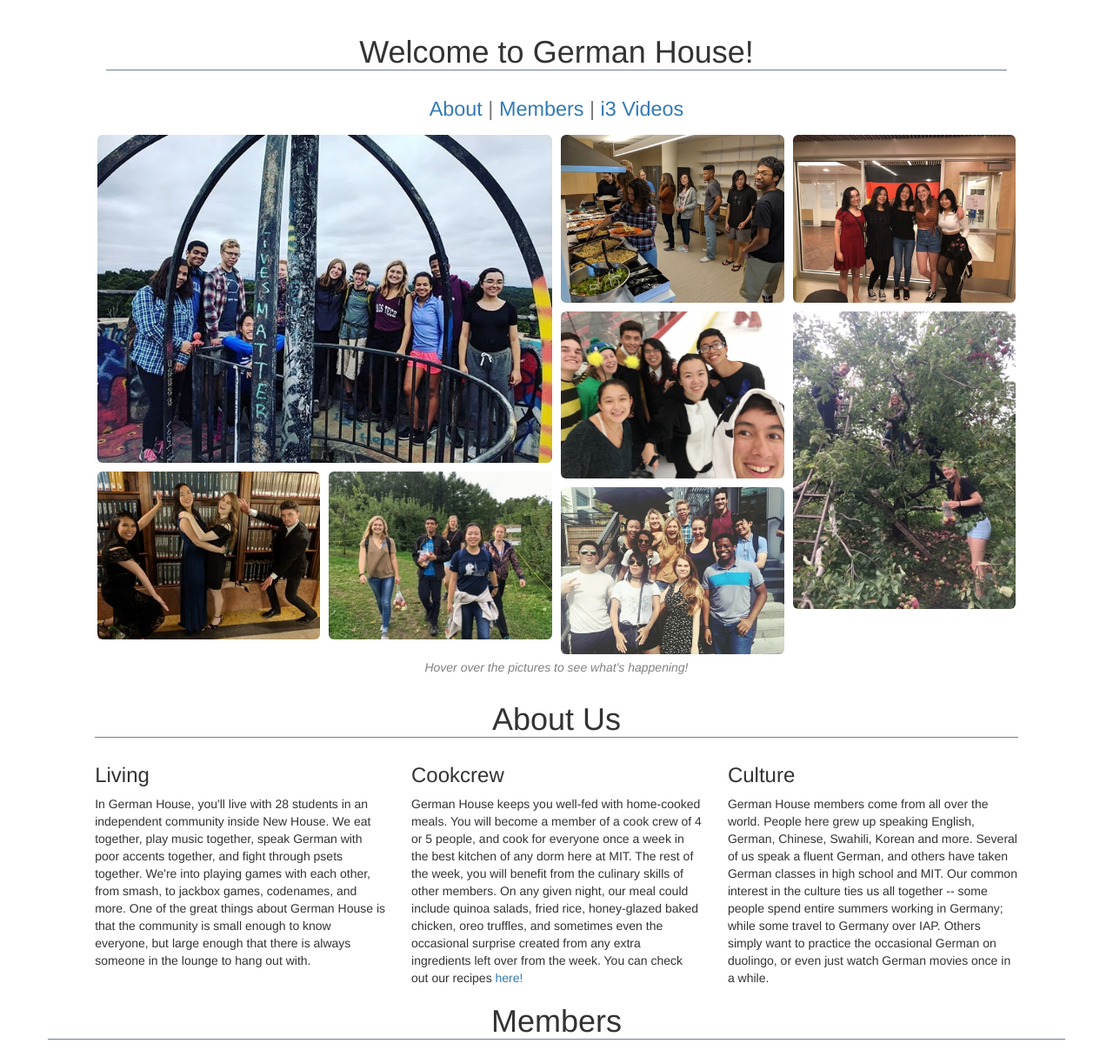
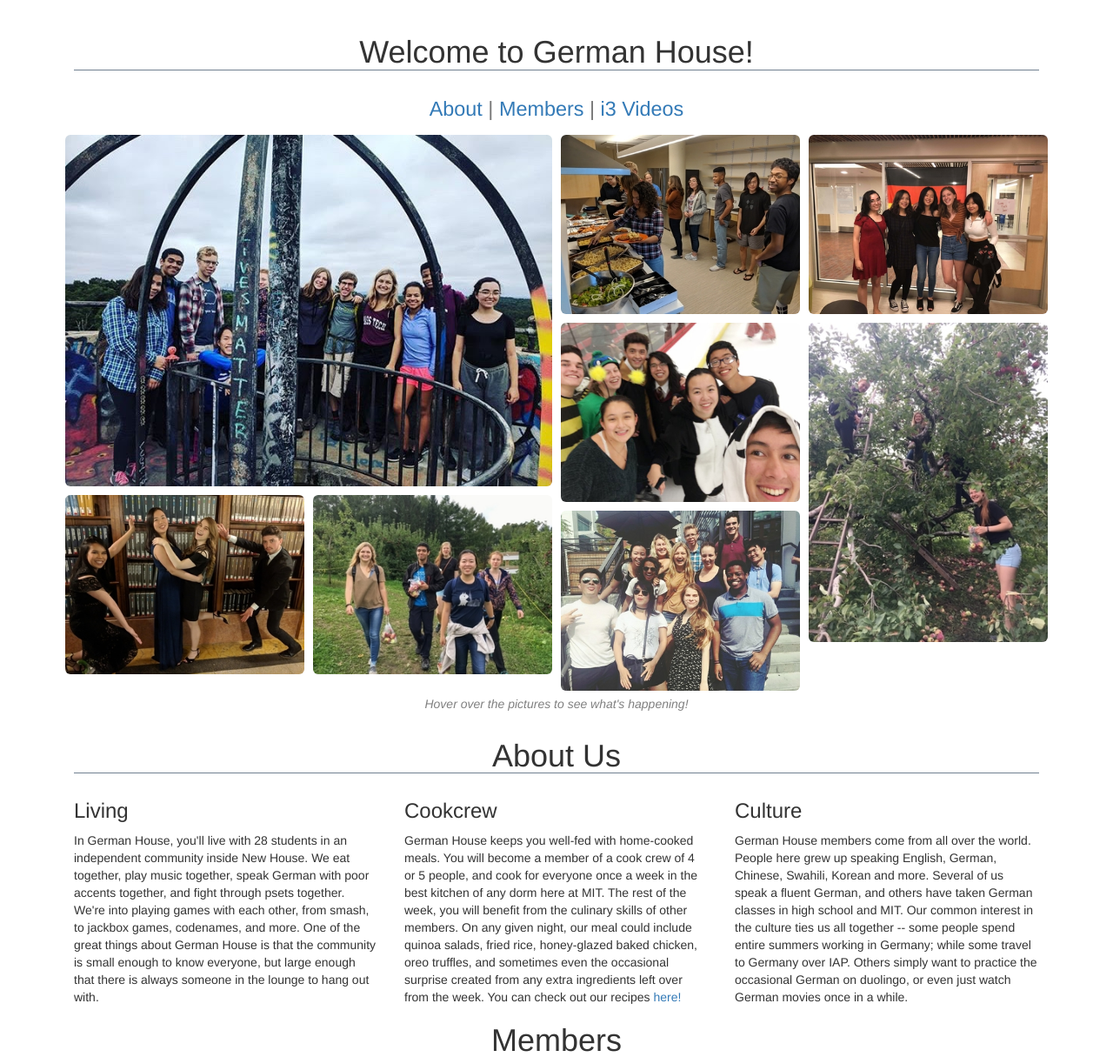
Before and after one commit to mitgermanhouse/dh-website, a Django app: template essen/home/templates/home/home.html in a window 1280 px wide. Shown: the part 52-1267 px from the top of the page at 87% size. Run offline with Django 3.2, Linux system fonts and the light colour scheme; the template is opened without the code that fills it, so the values that code supplies are empty; some libraries are stand-ins or nearby versions.

Commit message:
Remove 15px sidescrolling

```diff
--- a/essen/home/templates/home/home.html
+++ b/essen/home/templates/home/home.html
@@ -12,14 +12,16 @@
 <html>
 {% block content %}
 
-<div class="container-fluid">
+<div class="container">
+    <div class="col-sm-12">
         <div class="row">
-    <div class="col-sm-1"></div>
-    <div class="col-sm-10">
+            <!--<div class="col-sm-1"></div>-->
+            <div class="col-sm-12">
                 <div class="text-center">
                     <h1 style="border-bottom: 1px solid slategrey">Welcome to German House!</h1>
                     <h1>
-                <small><a href="#about">About</a> | <a href="#members">Members</a> | <a href="#i3">i3 Videos</a></small>
+                        <small><a href="#about">About</a> | <a href="#members">Members</a> | <a href="#i3">i3 Videos</a>
+                        </small>
                     </h1>
                 </div>
                 <div class="row">
@@ -27,12 +29,13 @@
                         <div class="row">
                             <div class="col-sm-12 col-xs-12 imgwrap" style="padding:5px">
                                 <img class="img-rounded" width="100%" src="{% static 'home/img/camping.png'%}">
-                        <p class="imgtext">Every semester, we have a DH outing! This time, we went Walden Pond (yes, the
+                                <p class="imgtext">Every semester, we have a DH outing! This time, we went Walden Pond
+                                    (yes, the
                                     Thoreau Walden Pond!)</p>
                             </div>
                             <div class="col-sm-6 col-xs-6 imgwrap" style="padding:5px">
                                 <img class="img-rounded" width="100%" src="{% static 'home/img/brassrats.jpg'%}">
-                        <p class="imgtext"a>DH at 2018 Ring Delivery</p>
+                                <p class="imgtext" a>DH at 2018 Ring Delivery</p>
                             </div>
                             <div class="col-sm-6 col-xs-6 imgwrap" style="padding:5px">
                                 <img class="img-rounded" width="100%" src="{% static 'home/img/applepicking2.jpg'%}">
@@ -45,7 +48,8 @@
                         <div class="row">
                             <div class="col-sm-12 imgwrap" style="padding:5px">
                                 <img class="img-rounded" width="100%" src="{% static 'home/img/cookcrew.jpg'%}">
-                        <p class="imgtext">We celebrate Oktoberfest by cooking traditional foods so we can feast and
+                                <p class="imgtext">We celebrate Oktoberfest by cooking traditional foods so we can feast
+                                    and
                                     invite friends!</p>
                             </div>
                             <div class="col-sm-12 imgwrap" style="padding:5px">
@@ -67,21 +71,25 @@
                             </div>
                             <div class="col-sm-12 imgwrap" style="padding:5px">
                                 <img class="img-rounded" width="100%" src="{% static 'home/img/apples.jpg'%}">
-                        <p class="imgtext">No firemen had to be called to get us down from these apple trees!</p>
+                                <p class="imgtext">No firemen had to be called to get us down from these apple
+                                    trees!</p>
                             </div>
                         </div>
                     </div>
                 </div>
                 <div class="col-sm-12">
-            <p class="text" style="text-align:center; color:grey"><em>Hover over the pictures to see what's happening!</em></p>
+                    <p class="text" style="text-align:center; color:grey"><em>Hover over the pictures to see what's
+                        happening!</em></p>
+                </div>
             </div>
         </div>
     </div>
 </div>
 
+<div class="container">
+    <div class="col-sm-12">
         <div class="row" id="about">
-    <div class="col-sm-1"></div>
-    <div class="col-sm-10">
+            <div class="col-sm-12">
                 <div class="text-center">
                     <h1 style="border-bottom: 1px solid slategrey">About Us</h1>
                 </div>
@@ -90,33 +98,39 @@
                         <h3>Living</h3>
                         In German House, you'll live with 28 students in an independent community inside New House. We eat
                         together, play music together, speak German with poor accents together, and fight through psets
-                together. We're into playing games with each other, from smash, to jackbox games, codenames, and more.
-                One of the great things about German House is that the community is small enough to know everyone, but
+                        together. We're into playing games with each other, from smash, to jackbox games, codenames, and
+                        more.
+                        One of the great things about German House is that the community is small enough to know everyone,
+                        but
                         large enough that there is always someone in the lounge to hang out with.
                     </div>
                     <div class="col-sm-4">
                         <h3>Cookcrew</h3>
-                German House keeps you well-fed with home-cooked meals. You will become a member of a cook crew of 4 or
-                5 people, and cook for everyone once a week in the best kitchen of any dorm here at MIT. The rest of the
+                        German House keeps you well-fed with home-cooked meals. You will become a member of a cook crew of 4
+                        or
+                        5 people, and cook for everyone once a week in the best kitchen of any dorm here at MIT. The rest of
+                        the
                         week, you will benefit from the culinary skills of other members. On any given night, our meal could
                         include quinoa salads, fried rice, honey-glazed baked chicken, oreo truffles, and sometimes even the
-                occasional surprise created from any extra ingredients left over from the week. You can check out our
+                        occasional surprise created from any extra ingredients left over from the week. You can check out
+                        our
                         recipes <a href="{% url 'recipes:index' %}">here!</a>
                     </div>
                     <div class="col-sm-4">
                         <h3>Culture</h3>
                         German House members come from all over the world. People here grew up speaking English, German,
                         Chinese, Swahili, Korean and more. Several of us speak a fluent German, and others have taken German
-                classes in high school and MIT. Our common interest in the culture ties us all together -- some people
-                spend entire summers working in Germany; while some travel to Germany over IAP. Others simply want to
+                        classes in high school and MIT. Our common interest in the culture ties us all together -- some
+                        people
+                        spend entire summers working in Germany; while some travel to Germany over IAP. Others simply want
+                        to
                         practice the occasional German on duolingo, or even just watch German movies once in a while.
                     </div>
                 </div>
             </div>
         </div>
 
-
-<div class="container">
+        <div class="col-sm-12">
             <div class="row" id="members">
                 <div class="text-center">
                     <h1 style="border-bottom: 1px solid slategrey">Members</h1>
@@ -126,9 +140,7 @@
 
 
         <div class="row">
-    <div class="col-sm-1">
-    </div>
-    <div class="col-sm-10">
+            <div class="col-sm-12">
                 <div id="col" align="center">
                     {% for member in members %}
                     <div style="border-style:solid;border-color:lightblue;border-radius:20px;position:relative;margin-bottom:10px;"
@@ -164,9 +176,9 @@
             </div>
         </div>
 
+        <div class="col-sm-12">
             <div class="row" id="i3">
-    <div class="col-sm-1"></div>
-    <div class="col-sm-10">
+                <div class="col-sm-12">
                     <div class="text-center">
                         <h1 style="border-bottom: 1px solid slategrey">i3 Videos</h1>
                         <div class="col-sm-2"></div>
@@ -190,6 +202,9 @@
                     </div>
                 </div>
             </div>
+        </div>
+    </div>
+</div>
 
 {% endblock %}
 </html>
--- a/essen/menu/templates/menu/display_meal.html
+++ b/essen/menu/templates/menu/display_meal.html
@@ -49,6 +49,7 @@
     </div>
 </div>
 
+<div class="container">
 <div class="row">
     <div class="col-sm-2" id="sidebar">
         <ul class="nav nav-pills nav-stacked">
@@ -124,7 +125,7 @@
         </ul>
     </div>
 </div>
-
+</div>
 {% endblock %}
 </body>
 </html>
--- a/essen/menu/templates/menu/index.html
+++ b/essen/menu/templates/menu/index.html
@@ -50,6 +50,7 @@
         <a href="{% url 'menu:index' target_date|changedate:7%}">Next Week</a>
     </div>
 
+<div class="container">
     <div class="row">
         <div class="col-sm-2" id="sidebar">
             <ul class="nav nav-pills nav-stacked">
@@ -99,5 +100,6 @@
             </ul>
         </div>
     </div>
+</div>
 {% endblock %}
 </body>
--- a/essen/menu/templates/menu/shopper.html
+++ b/essen/menu/templates/menu/shopper.html
@@ -16,6 +16,7 @@
 {% endif %}
 </div>
 
+<div class="container">
     <div class="row">
         <div class="col-sm-2"></div>
         <div class="col-sm-8">
@@ -30,7 +31,7 @@
             </table>
         </div>
     </div>
-
+</div>
 {% endblock %}
 
 </html>
--- a/essen/recipes/templates/recipes/index.html
+++ b/essen/recipes/templates/recipes/index.html
@@ -12,6 +12,7 @@
 
 {% block content %}
 <body onload="setActive()">
+<div class="container">
 <div class="row">
 
     <div class="col-sm-12" style="margin: 10px">
@@ -55,4 +56,5 @@
         </ul>
     </div>
 </div>
+</div>
 {% endblock %}
```
Also changed, not shown: essen/home/templates/home/edit_profile.html (+2 -13 lines), essen/menu/templates/menu/rate_meal.html (+6 -6 lines), essen/recipes/templates/recipes/detail.html (+6 -5 lines). Lines whose indentation alone changed are shown as unchanged.
